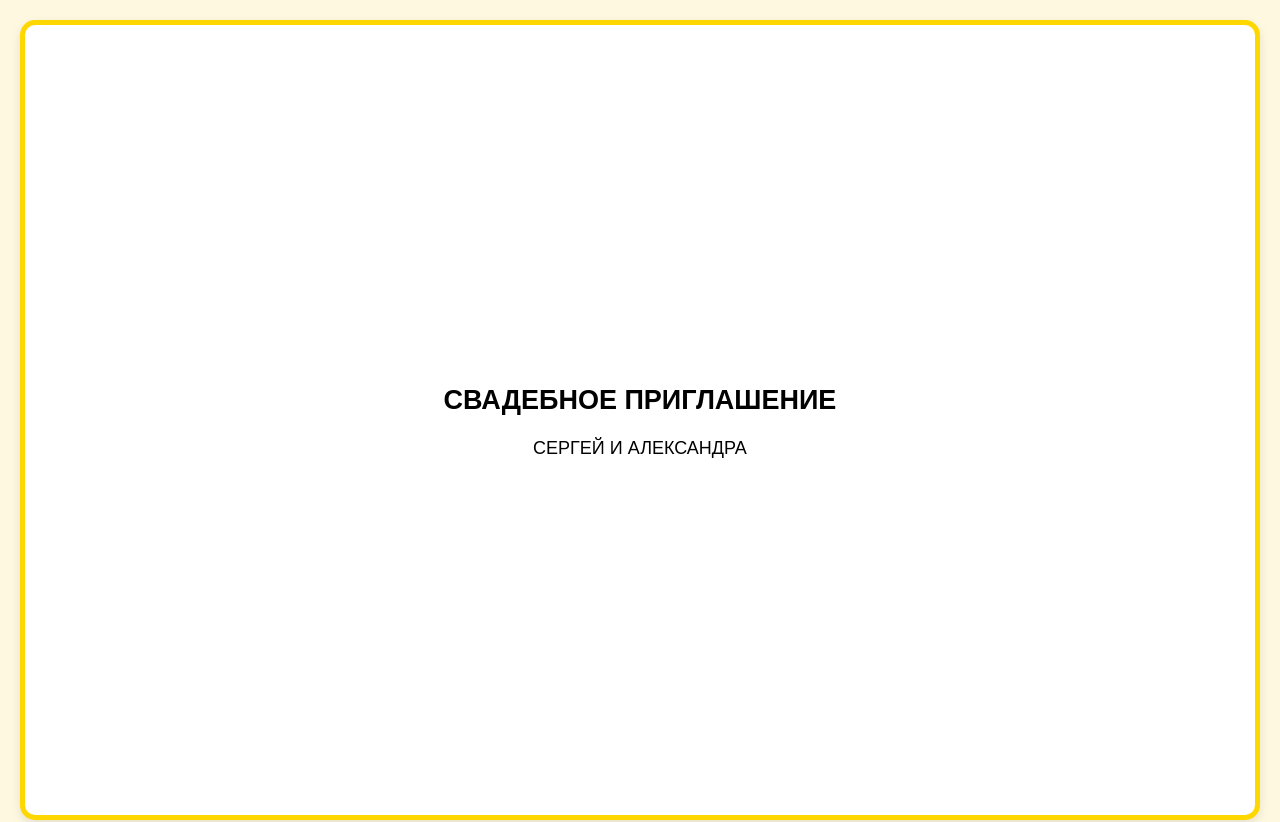
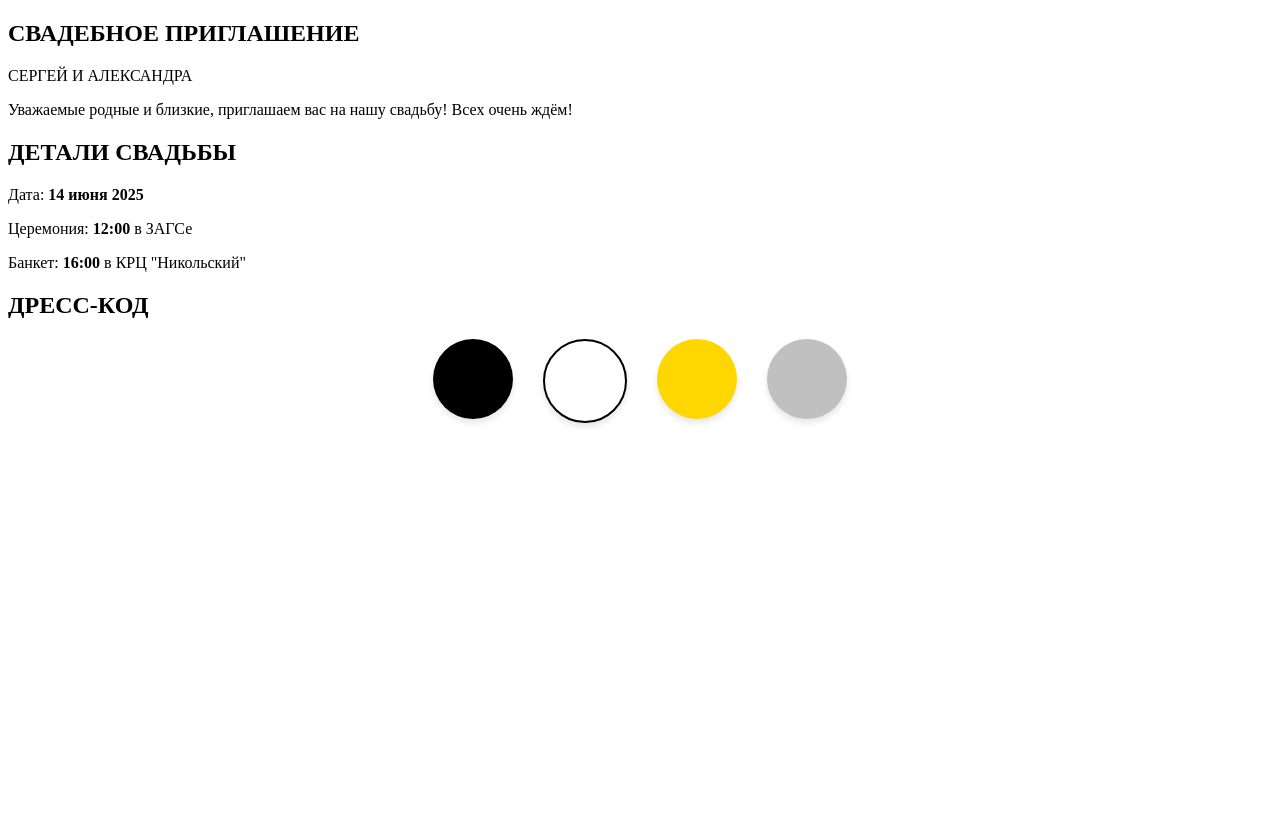
Before and after one commit to Iziboy12/svadba, a plain HTML site: page index.html in a window 1280 px wide. Shown: the top 822 px of the page. After the commit the page ends 800 px from the top, so only its background shows below. Drawn offline with Linux system fonts and the light colour scheme.

Commit message:
Update styles.css

```diff
--- a/styles.css
+++ b/styles.css
@@ -1,58 +1,32 @@
-/* Общие стили */
-body {
-    font-family: Arial, sans-serif;
-    margin: 0;
-    padding: 0;
-    overflow-x: hidden;
-    background-color: #fff8e1; /* Нежный фон */
-    font-size: 18px; /* Более крупный текст */
-}
-
-.block {
-    display: flex;
-    justify-content: center;
-    align-items: center;
-    height: 100vh;
-    text-align: center;
-    background-color: #ffffff;
-    padding: 20px;
-    box-sizing: border-box;
-    position: relative;
-    margin: 20px; /* Разделение между блоками */
-    border: 5px solid gold; /* Золотистая рамка */
-    border-radius: 15px; /* Скруглённые углы */
-    box-shadow: 0 4px 10px rgba(0, 0, 0, 0.1); /* Лёгкая тень */
-}
-
-.content {
-    max-width: 600px;
-}
-
-.next-block {
-    position: absolute;
-    bottom: 10px;
-    left: 50%;
-    transform: translateX(-50%);
-    font-size: 0; /* Убираем отображение ссылки */
-}
-
 /* Стили для блока "ДРЕСС-КОД" */
 .dress-colors {
     display: flex;
     justify-content: center;
-    gap: 30px; /* Расстояние между цветами */
+    gap: 30px; /* Расстояние между кругами */
     margin-top: 20px;
+    flex-wrap: wrap; /* Чтобы круги переносились на новую строку */
 }
 
 .color {
-    width: 100px;
-    height: 100px;
-    border-radius: 50%; /* Делает цветовые блоки круглыми */
+    width: 80px; /* Уменьшаем размер для мобильных */
+    height: 80px;
+    border-radius: 50%;
     box-shadow: 0 4px 6px rgba(0, 0, 0, 0.1);
     cursor: pointer;
-    transition: transform 0.3s ease; /* Добавляем эффект нажатия */
+    transition: transform 0.3s ease;
 }
 
 .color:hover {
-    transform: scale(1.1); /* Увеличение при наведении */
+    transform: scale(1.1);
 }
+
+/* Адаптация для маленьких экранов */
+@media (max-width: 768px) {
+    .dress-colors {
+        gap: 15px; /* Уменьшаем расстояние между кругами */
+    }
+    .color {
+        width: 60px; /* Ещё больше уменьшаем круги */
+        height: 60px;
+    }
+}
```
